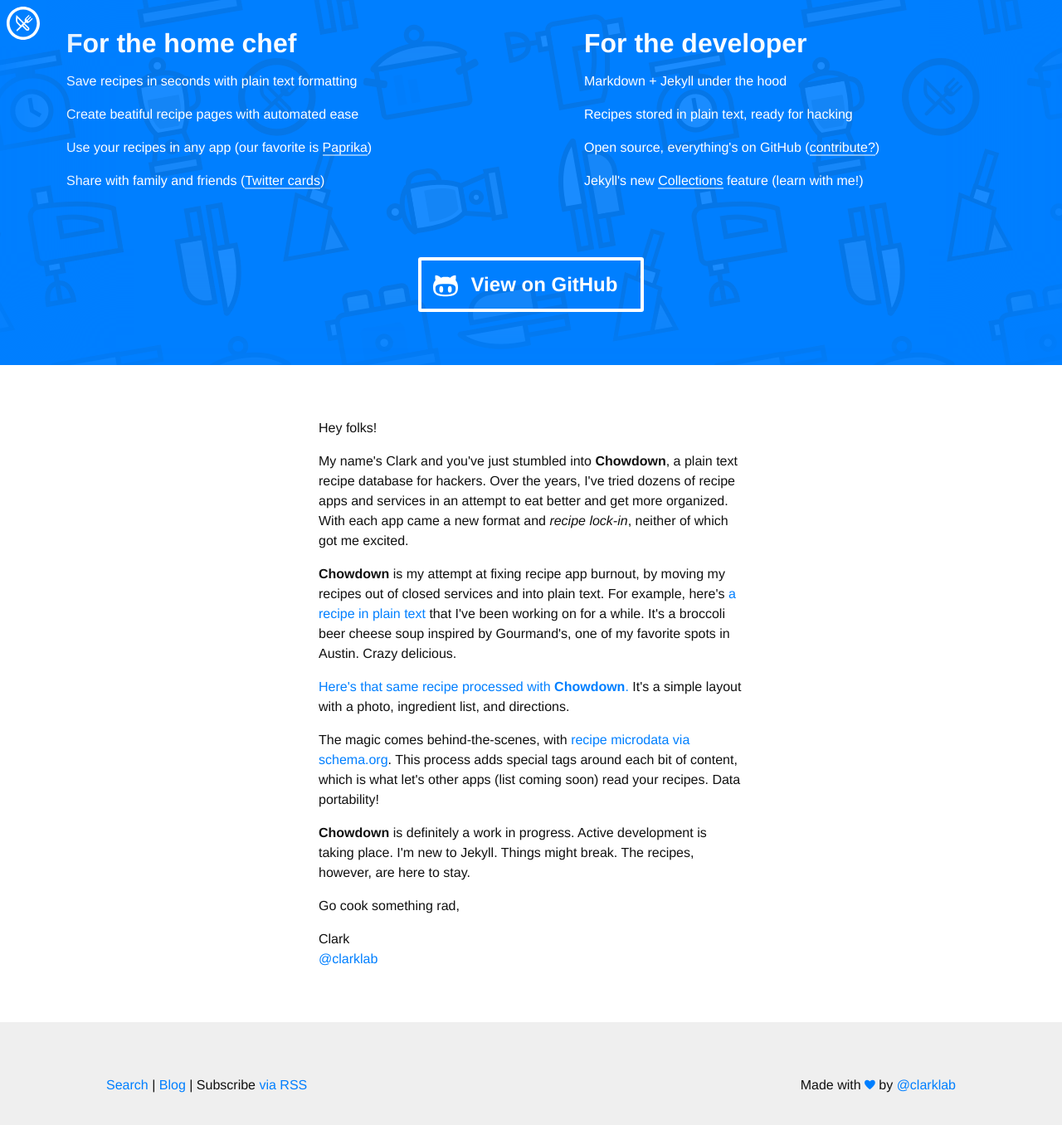
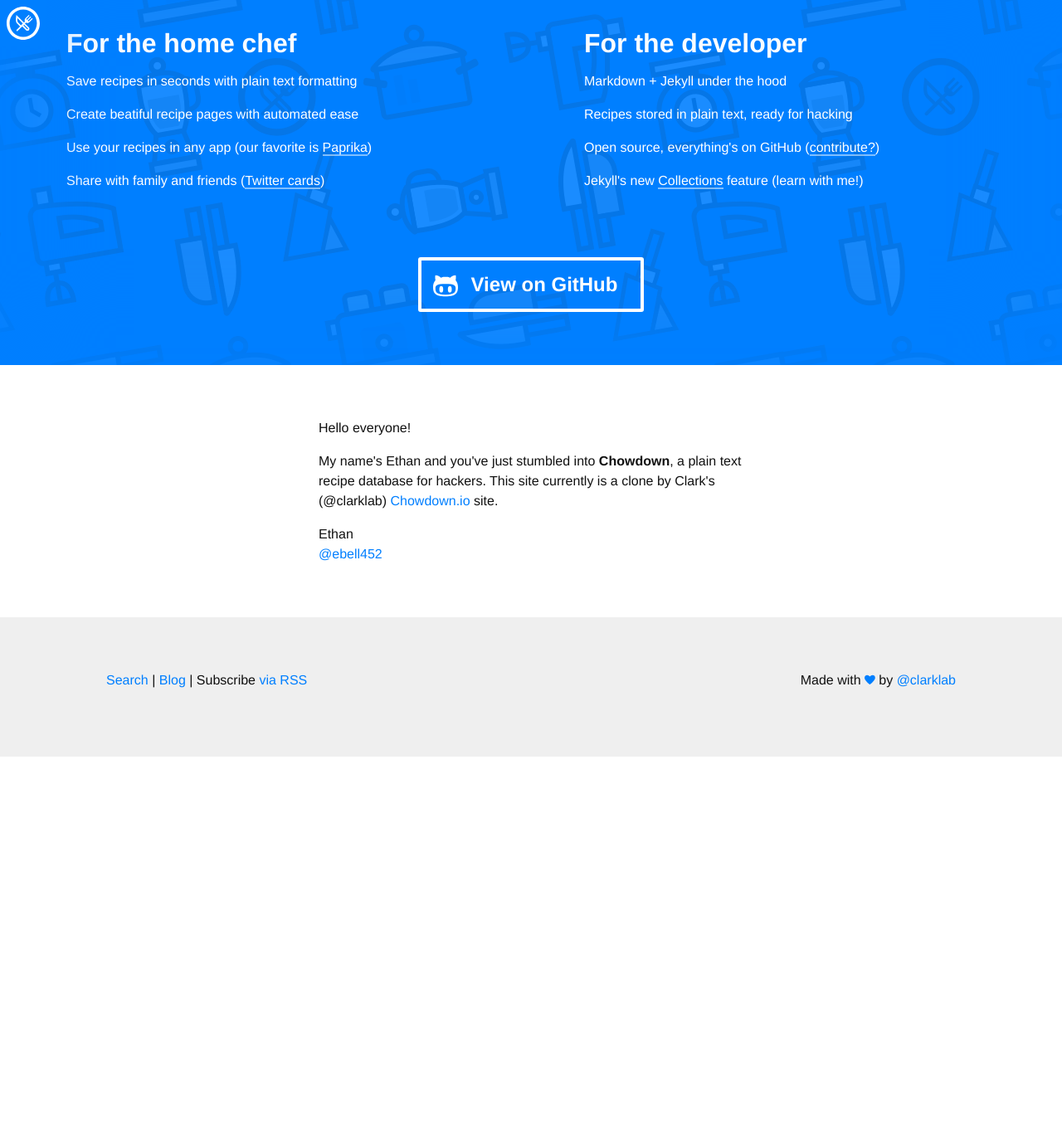
Before and after one commit to ebell451/ebell451.github.io, a Jekyll site: the page built from index.html, in a window 1280 px wide and 1400 px high, scrolled down 1234 px. Shown: the top 1356 px of the window at 83% size. Built offline with Jekyll 4.4.1, drawn with Linux system fonts in a browser that asks for light colours; nearby versions of some CDN libraries; some web fonts are replaced; after the commit the page ends 2146 px from its top, so only the background shows below that.

Commit message:
Update index.html
Modifications to index.html

```diff
--- a/index.html
+++ b/index.html
@@ -45,19 +45,11 @@
 
   <div class="container mt4 mb4">
     <div class="sm-col-6 mx-auto px3 sm-px4">
-  <p>Hey folks!</p>
-  <p>My name's Clark and you've just stumbled into <strong>Chowdown</strong>, a plain text recipe database for hackers. Over the years, I've tried dozens of recipe apps and services in an attempt to eat better and get more organized. With each app came a new format and <em>recipe lock-in</em>, neither of which got me excited.</p>
-  <p><strong>Chowdown</strong> is my attempt at fixing recipe app burnout, by moving my recipes out of closed services and into plain text. For example, here's <a href="https://raw.githubusercontent.com/clarklab/chowdown/gh-pages/_recipes/broccoli-cheese-soup.md">a recipe in plain text</a> that I've been working on for a while. It's a broccoli beer cheese soup inspired by Gourmand's, one of my favorite spots in Austin. Crazy delicious.</p>
+  <p>Hello everyone!</p>
 
-  <p><a href="http://chowdown.io/recipes/broccoli-cheese-soup.html">Here's that same recipe processed with <strong>Chowdown</strong>.</a> It's a simple layout with a photo, ingredient list, and directions.</p>
+  <p>My name's Ethan and you've just stumbled into <strong>Chowdown</strong>, a plain text recipe database for hackers. This site currently is a clone by Clark's (@clarklab) <a href="http://chowdown.io">Chowdown.io</a> site.</p>
 
-  <p>The magic comes behind-the-scenes, with <a href="http://schema.org/Recipe">recipe microdata via schema.org</a>. This process adds special tags around each bit of content, which is what let's other apps (list coming soon) read your recipes. Data portability!</p>
-
-  <p><strong>Chowdown</strong> is definitely a work in progress. Active development is taking place. I'm new to Jekyll. Things might break. The recipes, however, are here to stay.</p>
-
-  <p>Go cook something rad,</p>
-
-  <p>Clark<br/><a href="http://twitter.com/clarklab">@clarklab</a></p>
+  <p>Ethan<br/><a href="http://twitter.com/ebell451">@ebell452</a></p>
   </div>
   </div>
 
```
